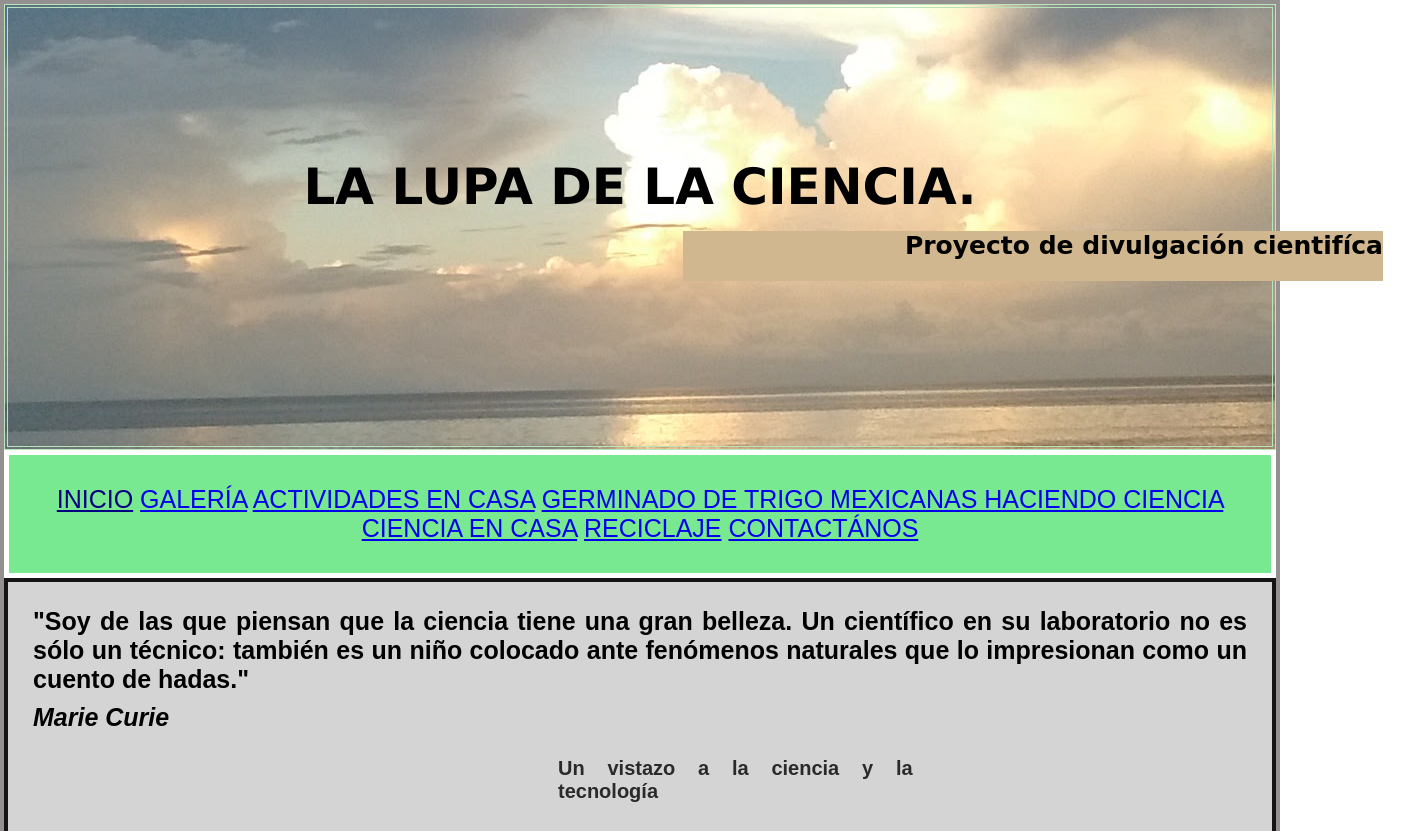
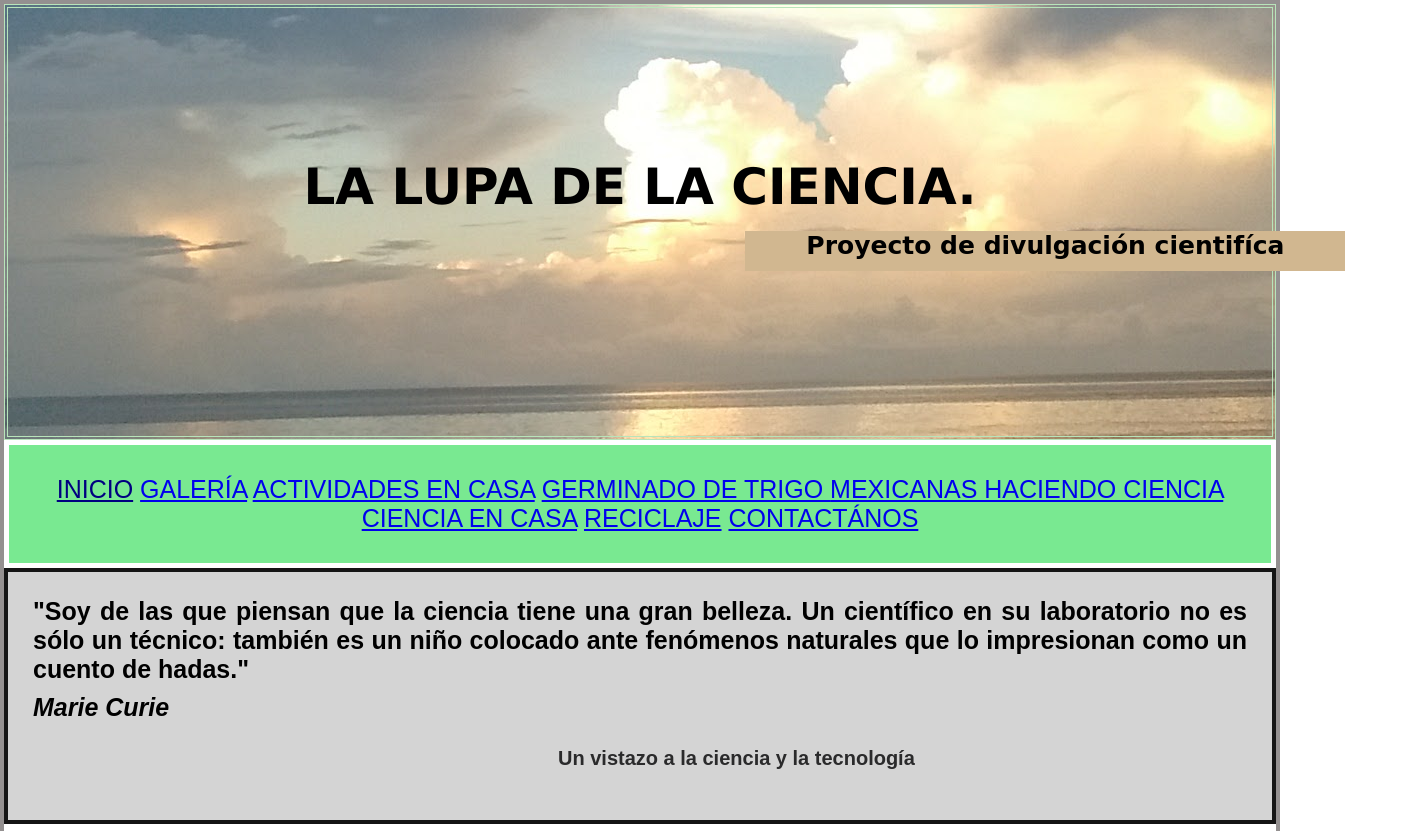
Before and after one commit to angelesrey/angelesrey.github.io, a plain HTML site: page lalupacientifica_ejemplogalería/index.html in a window 1280 px wide. Shown: the top 831 px of the page, 1419 px wide, since content can reach past the window. Drawn offline with Linux system fonts and the light colour scheme.

Commit message:
modificar lalupa html

```diff
--- a/lalupacientifica_ejemplogalería/index.html
+++ b/lalupacientifica_ejemplogalería/index.html
@@ -13,7 +13,7 @@
         <header>
           <h1>LA LUPA DE LA CIENCIA.</h1>
           <div class="row">
-            <div class= "col-4">
+            <div class= "col-9">
           <h2>Proyecto de divulgaci&oacute;n cientif&iacute;ca</h2>
           </div>
             </div>
@@ -36,7 +36,7 @@
         <h3><b><cite>Marie Curie</cite></b></h3>
           <p> </cite></b></blockquote></p>
           <div class="row">
-            <div class= "col-4">
+            <div class= "col-9">
           <h4>Un vistazo a la ciencia y la tecnolog&iacute;a</h4>
           </div>
             </div>
--- a/lalupacientifica_ejemplogalería/mystyle.css
+++ b/lalupacientifica_ejemplogalería/mystyle.css
@@ -111,13 +111,13 @@ p{
 }
 h2 {
     font-family: 'Akaya Telivigala', cursive, italic;
-    text-align: right;
+    text-align: center;
     font-size:25px;
     position:relative;
-    left:600px;
+    left:80%;
     background-color:rgb(209, 183, 144);
-    height:50px;
-    width:700px;
+    height:40px;
+    width:600px;
     color:rgb(0, 0, 0);
     font:lighter;
 
```
